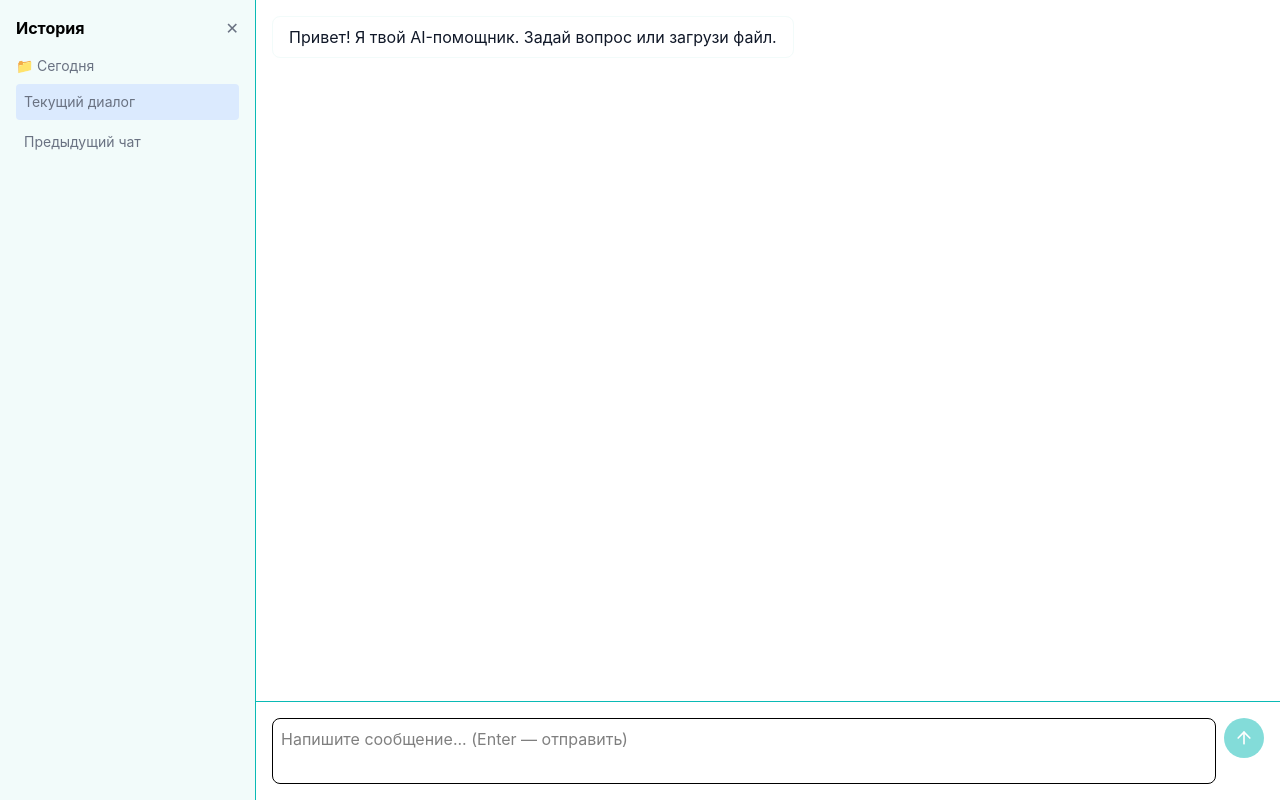
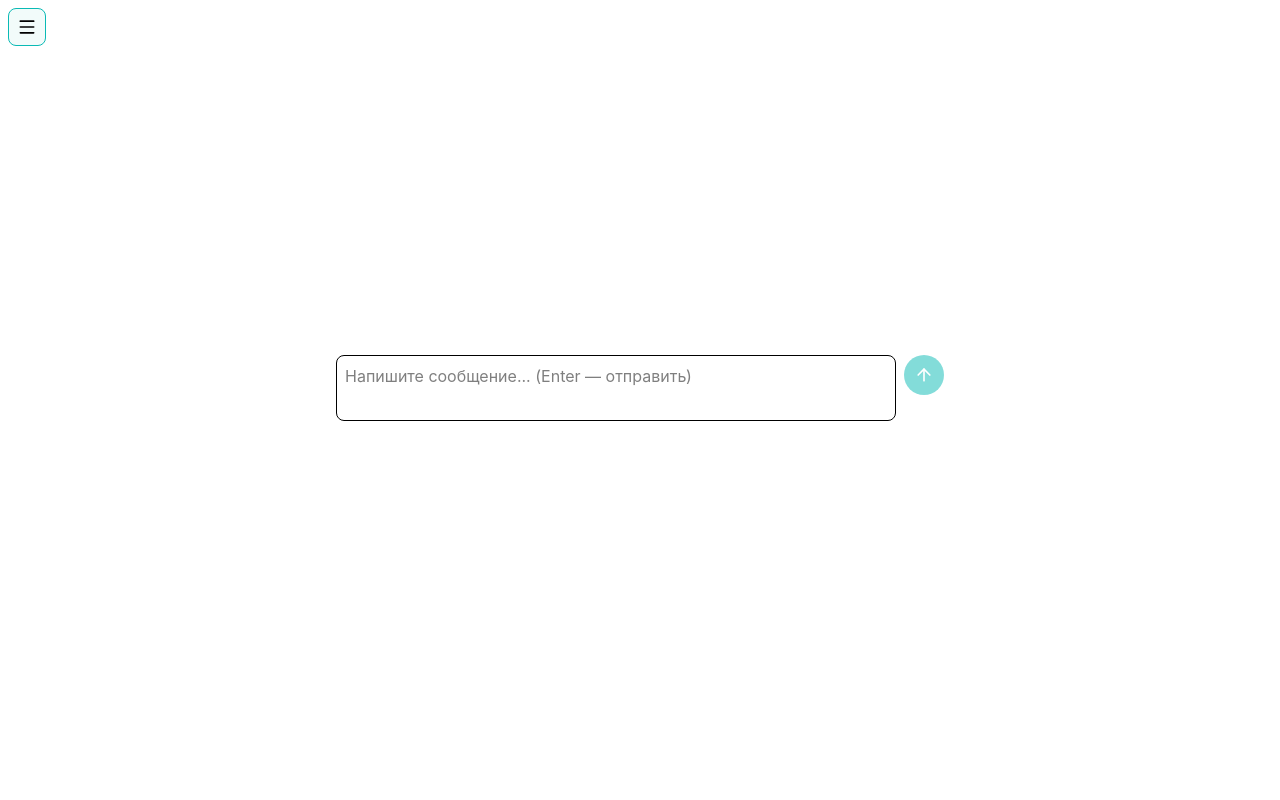
Before and after one commit to Marat5305/tidi-assistant, a React (Vite) app: page / in a window 1280 px wide. Built offline with nearby package versions, Linux system fonts and the light colour scheme.

Commit message:
feat: add master agent screen with smooth transition

```diff
--- a/src/components/chat/ChatContainer.tsx
+++ b/src/components/chat/ChatContainer.tsx
@@ -1,12 +1,50 @@
-// src/components/chat/ChatContainer.tsx
 import { MessageList } from './MessageList';
 import { InputArea } from './InputArea';
+import { useChatStore } from '../../store/chatStore';
+import { useUIStore } from '../../store/uiStore';
+import { useRef, useEffect, useState } from 'react';
 
 export function ChatContainer() {
+  const { messages, isMasterMode } = useChatStore();
+  const { sidebarOpen } = useUIStore();
+  const [containerHeight, setContainerHeight] = useState(0);
+  const containerRef = useRef<HTMLDivElement>(null);
+
+  // Определяем высоту контейнера для центровки
+  useEffect(() => {
+    if (containerRef.current) {
+      setContainerHeight(containerRef.current.clientHeight);
+    }
+  }, []);
+
   return (
-    <div className="flex-1 flex flex-col h-full bg-white">
-      <MessageList />
-      <InputArea />
+    <div
+      ref={containerRef}
+      className="flex-1 flex flex-col h-full bg-white dark:bg-gray-900 mx-10"
+    >
+      {/* Список сообщений - показываем только в режиме чата */}
+      {!isMasterMode && messages.length > 0 && (
+        <div className="flex-1 overflow-y-auto">
+          <MessageList />
+        </div>
+      )}
+
+      {/* Контейнер с полем ввода */}
+      <div
+        className={`
+          w-full px-4 pb-6 transition-all duration-500 ease-out
+          ${isMasterMode ? 'absolute left-0 right-0 mx-auto' : 'relative mt-auto'}
+          ${isMasterMode ? 'max-w-2xl' : ''}
+        `}
+        style={{
+          top: isMasterMode ? '50%' : 'auto',
+          transform: isMasterMode ? 'translateY(-50%)' : 'none',
+          marginLeft: 'auto',
+          transition: 'all 0.5s cubic-bezier(0.2, 0.9, 0.4, 1.1)'
+        }}
+      >
+        <InputArea />
+      </div>
     </div>
   );
 }
--- a/src/components/chat/InputArea.tsx
+++ b/src/components/chat/InputArea.tsx
@@ -22,7 +22,7 @@ export function InputArea() {
   };
 
   return (
-    <div className="border-t border-[var(--color-accent)] p-4 bg-white dark:bg-gray-800">
+    <div className="p-4 bg-white dark:bg-gray-800">
       <div className="flex gap-2">
         <textarea
           value={input}
--- a/src/components/chat/ThreadSidebar.tsx
+++ b/src/components/chat/ThreadSidebar.tsx
@@ -1,31 +1,40 @@
-// src/components/chat/ThreadSidebar.tsx
 import { useUIStore } from '../../store/uiStore';
+import { Menu, ArrowLeft } from 'lucide-react';
 
 export function ThreadSidebar() {
   const { sidebarOpen, toggleSidebar } = useUIStore();
 
+  // Если сайдбар НЕ открыт - показываем кнопку
   if (!sidebarOpen) {
     return (
+      <div className="p-2">
         <button
           onClick={toggleSidebar}
-        className="fixed left-2 top-2 z-50 bg-blue-500 text-white p-2 rounded"
+          className="p-2 rounded-lg bg-[var(--color-surface)] border border-[var(--color-accent)] hover:bg-[var(--color-accent)] hover:text-white transition-colors"
+          aria-label="Открыть историю"
         >
-        ☰
+          <Menu size={20} />
         </button>
+      </div>
     );
   }
 
+  // Если сайдбар открыт - показываем его
+  if (sidebarOpen) {
     return (
       <aside className="w-64 border-r border-[var(--color-accent)] bg-[var(--color-surface)] p-4 flex flex-col h-full">
         <div className="flex justify-between items-center mb-4">
           <h2 className="font-bold">История</h2>
-        <button onClick={toggleSidebar} className="text-gray-500">
-          ✕
+          <button
+            onClick={toggleSidebar}
+            className="text-gray-500 hover:text-gray-700 transition-colors"
+            aria-label="Свернуть сайдбар"
+          >
+            <ArrowLeft size={20} />
           </button>
         </div>
 
         <div className="text-sm text-gray-500">
-        {/* Заглушка */}
           <p>📁 Сегодня</p>
           <p className="mt-2 p-2 bg-blue-100 dark:bg-blue-900 rounded">
             Текущий диалог
@@ -35,3 +44,4 @@ export function ThreadSidebar() {
       </aside>
     );
   }
+}
--- a/src/store/chatStore.ts
+++ b/src/store/chatStore.ts
@@ -4,19 +4,13 @@ import type { Message } from '../types/chat';
 
 interface ChatStore {
   messages: Message[];
+  isMasterMode: boolean;
   sendMessage: (text: string) => void;
 }
 
 export const useChatStore = create<ChatStore>((set) => ({
-  messages: [
-    // Стартовое приветствие
-    {
-      id: '1',
-      role: 'assistant',
-      content: 'Привет! Я твой AI-помощник. Задай вопрос или загрузи файл.',
-    },
-  ],
-
+  messages: [],
+  isMasterMode: true,
   sendMessage: (text: string) => {
     // Добавляем сообщение пользователя
     const userMessage: Message = {
@@ -35,7 +29,10 @@ export const useChatStore = create<ChatStore>((set) => ({
         content: `Ты написал: "${text}". Пока это заглушка, скоро здесь будет настоящий AI!`,
       };
 
-      set((state) => ({ messages: [...state.messages, botMessage] }));
+      set((state) => ({
+        messages: [...state.messages, botMessage],
+        isMasterMode: false,   // <-- переключаем режим
+      }));
     }, 500);
   },
 }));
--- a/src/store/uiStore.ts
+++ b/src/store/uiStore.ts
@@ -7,6 +7,6 @@ interface UIStore {
 }
 
 export const useUIStore = create<UIStore>((set) => ({
-  sidebarOpen: true,
+  sidebarOpen: false,
   toggleSidebar: () => set((state) => ({ sidebarOpen: !state.sidebarOpen })),
 }));
```
Lines whose indentation alone changed are shown as unchanged.
